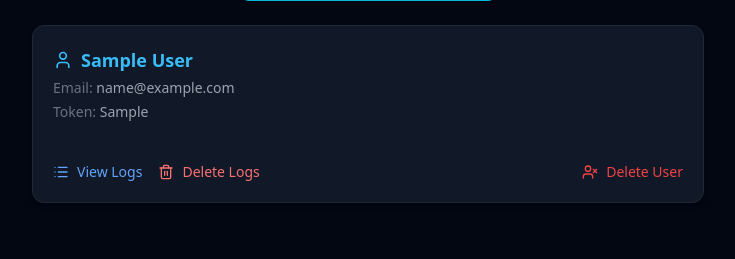
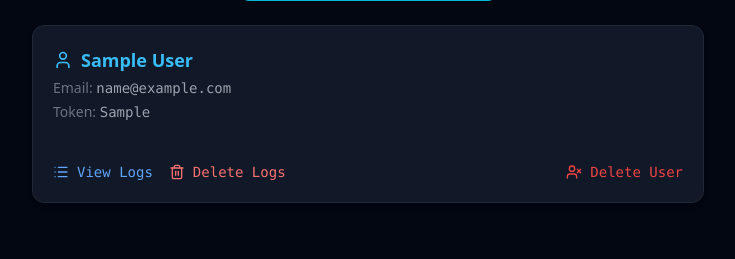
Before and after one commit to alfiosalanitri/flask-log-monitor, a Flask app: page /users in a window 1280 px wide. Shown: the part 352-611 px from the top of the page, without its empty margins (272-1007 px from the left). Run offline with Flask 3, Linux system fonts and the light colour scheme; tables that the repository leaves empty hold one stand-in row (values such as "Sample post"); some libraries are stand-ins or nearby versions.

Commit message:
change span to code tag in the card

```diff
--- a/templates/users.html
+++ b/templates/users.html
@@ -27,10 +27,10 @@
               <h3 class="text-lg font-semibold text-sky-400">{{ user.name }}</h3>
             </div>
             <p class="text-gray-500 text-sm mt-1 select-all">
-              Email: <span class="text-gray-400">{{ user.email }}</span>
+              Email: <code class="text-gray-400">{{ user.email }}</code>
             </p>
             <p class="text-gray-500 text-sm mt-1 select-all">
-              Token: <span class="text-gray-400">{{ user.token }}</span>
+              Token: <code class="text-gray-400">{{ user.token }}</codes>
             </p>
           </div>
 
```
